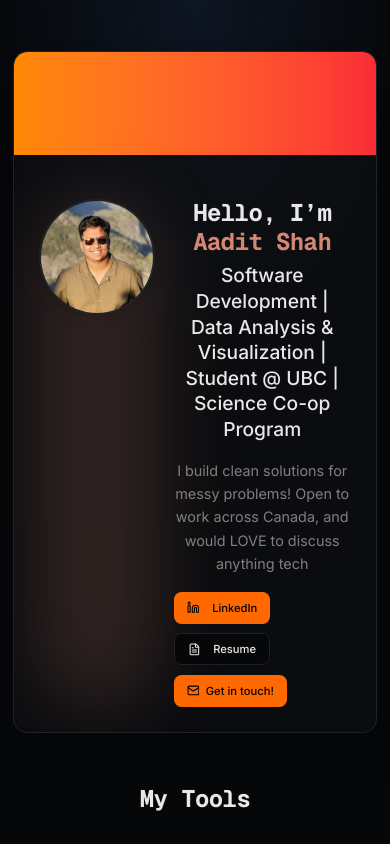
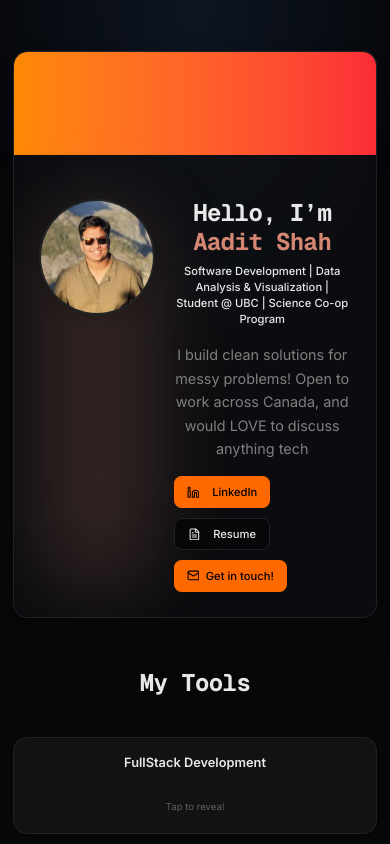
Before and after one commit to ash160606/portfolio-website, a Next.js app: page / in a window 390 px wide. Shown: the top 844 px of the page. Built offline with nearby package versions, Linux system fonts and the light colour scheme.

Commit message:
fixed tagline size for mobile viewports

```diff
--- a/components/ProfileCard.tsx
+++ b/components/ProfileCard.tsx
@@ -54,7 +54,7 @@ export function ProfileCard({ profile }: ProfileCardProps) {
                     {profile.name}
                   </span>
                 </h1>
-                <p className="self-start items-center text-2xl font-medium text-shadow-muted">
+                <p className="self-start items-center md:text-2xl text-sm font-medium text-shadow-muted">
                   {profile.tagline}
                 </p>
               </div>
```
